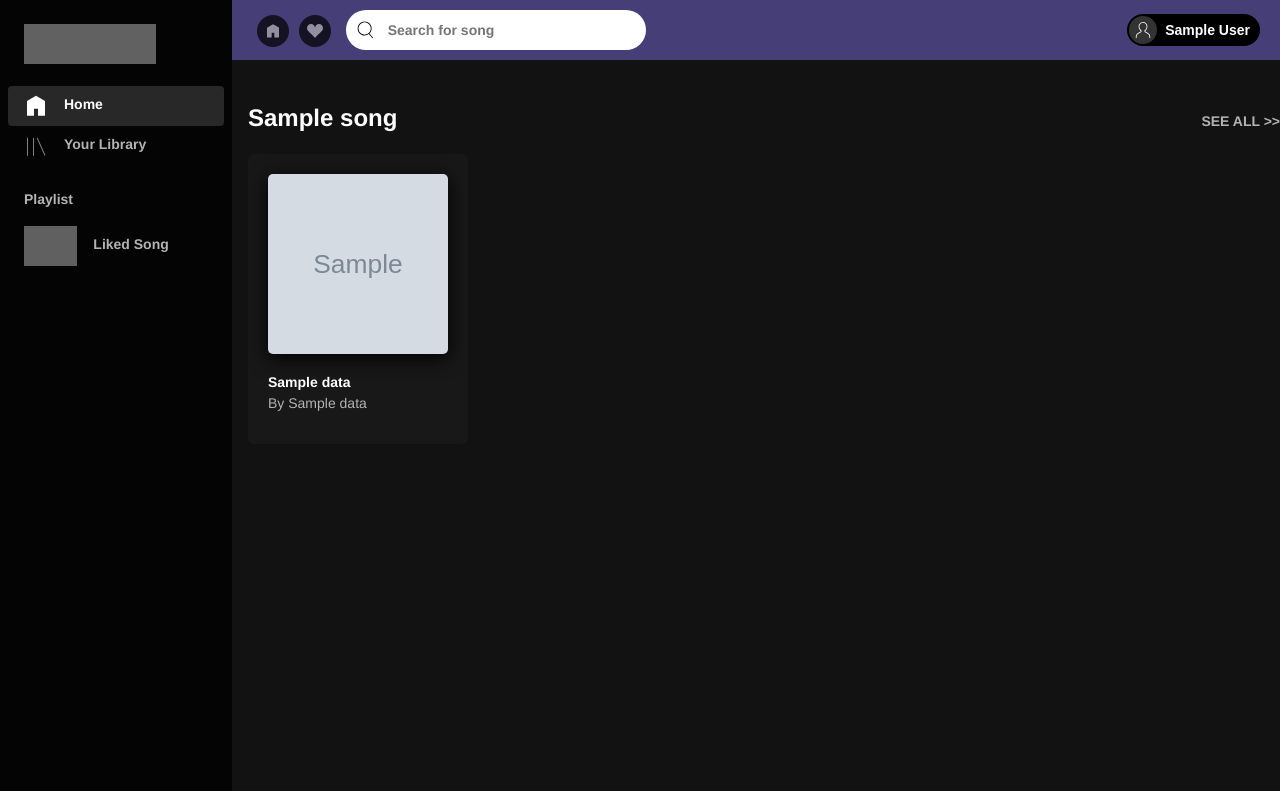
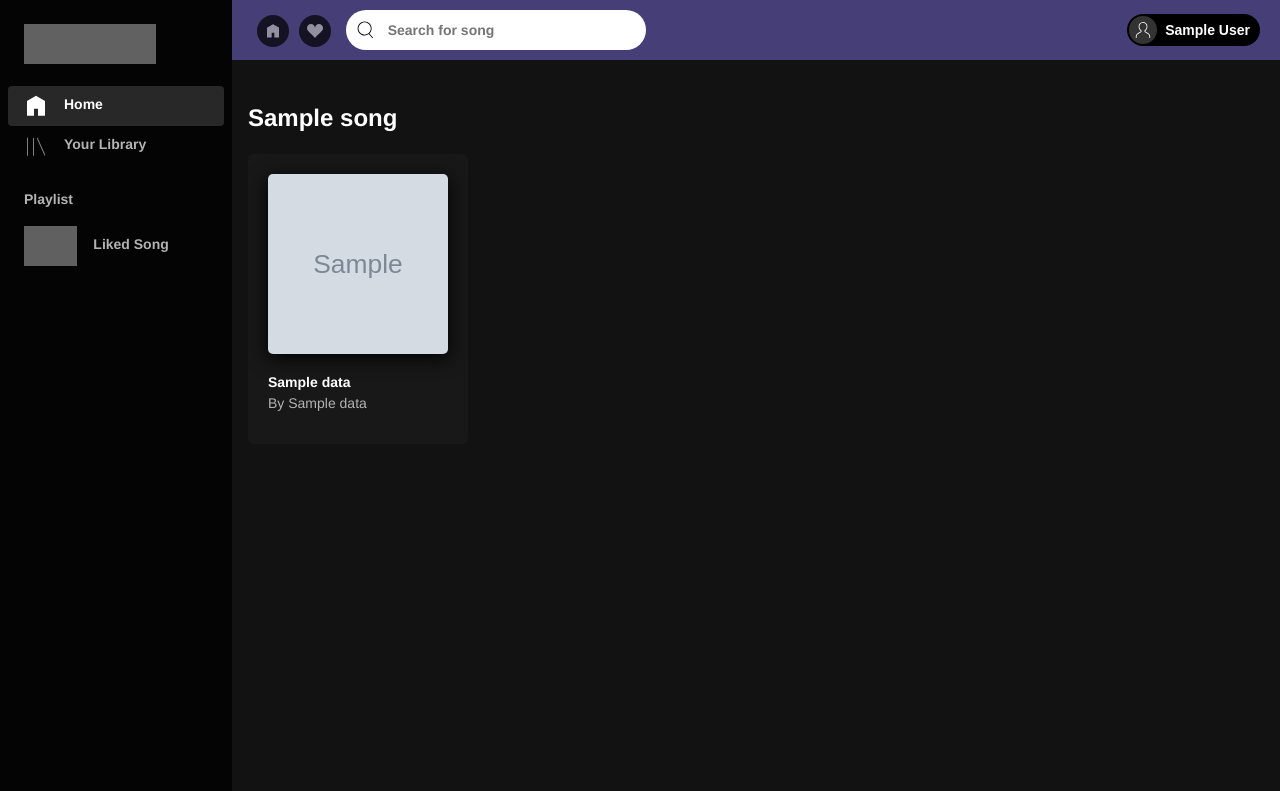
Before and after one commit to emmaS89/capstone1-new-deployment, a Flask app: template templates/index.html in a window 1280 px wide. Shown: the top 791 px of the page. Run offline with Flask 2, Linux system fonts and the light colour scheme; tables that the repository leaves empty hold one stand-in row (values such as "Sample post"); the template is opened without the code that fills it: values that come from a table or form of the project are taken from there, most other values are stand-ins (such as "Sample title", 1, 10 or a date in 2020); grey boxes marked "Sample" are stand-in pictures; some libraries are stand-ins or nearby versions; grey boxes are pictures that could not be loaded.

Commit message:
some css changed

```diff
--- a/templates/index.html
+++ b/templates/index.html
@@ -99,7 +99,7 @@
                  <div class="category">
                 <div class="catTitle">
                     <span class="label catName underline-on-hover">{{ song.categoryName }}</span>
-                    <span class="label seeall underline-on-hover">SEE ALL &gt;&gt;</span>
+
                 </div>
 
                 <div class="cardContainer">
```
Also changed, not shown: 1 other file.
